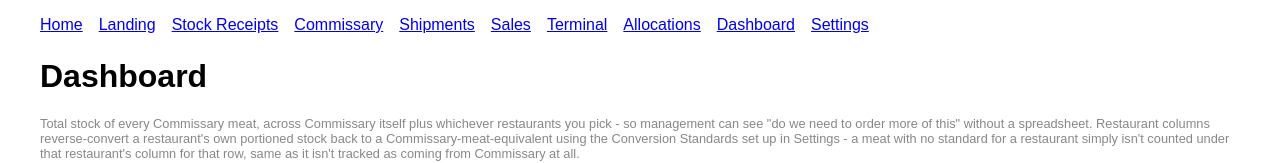
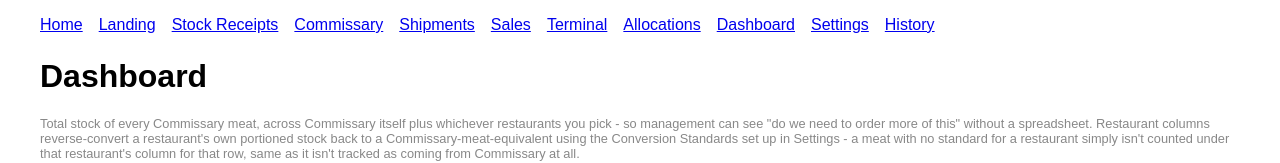
Before and after one commit to naokicodes/inventory-audit-app-3rdYr, a website: page public/dashboard.html in a window 1280 px wide. Shown: the top 163 px of the page. Drawn offline with Linux system fonts and the light colour scheme; no server answers.

Commit message:
Add missing History nav link to dashboard.html
All 10 other pages have it; this one was missing it, likely an oversight.

```diff
--- a/public/dashboard.html
+++ b/public/dashboard.html
@@ -32,6 +32,7 @@
     <a href="allocations.html">Allocations</a>
     <a href="dashboard.html">Dashboard</a>
     <a href="settings.html">Settings</a>
+    <a href="history.html">History</a>
   </nav>
 
   <h1>Dashboard</h1>
```
